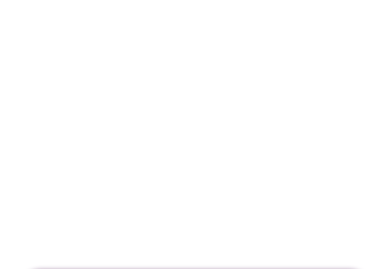
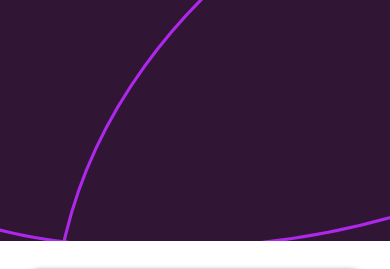
Before and after one commit to van3030/faq-accordion-main, a plain HTML site: page index.html in a window 390 px wide. Shown: the top 269 px of the page. Drawn offline with Linux system fonts and the light colour scheme.

Commit message:
Update faq-accordion-main.css

```diff
--- a/faq-accordion-main.css
+++ b/faq-accordion-main.css
@@ -107,7 +107,7 @@ button{
 
 @media screen and (max-width: 720px) {
     body{
-    background: url(assets/images/background-pattern-mobile.svg) no-repeat;
+    background: url(background-pattern-mobile.svg) no-repeat;
     background-size: 100%;
  }
 
```
